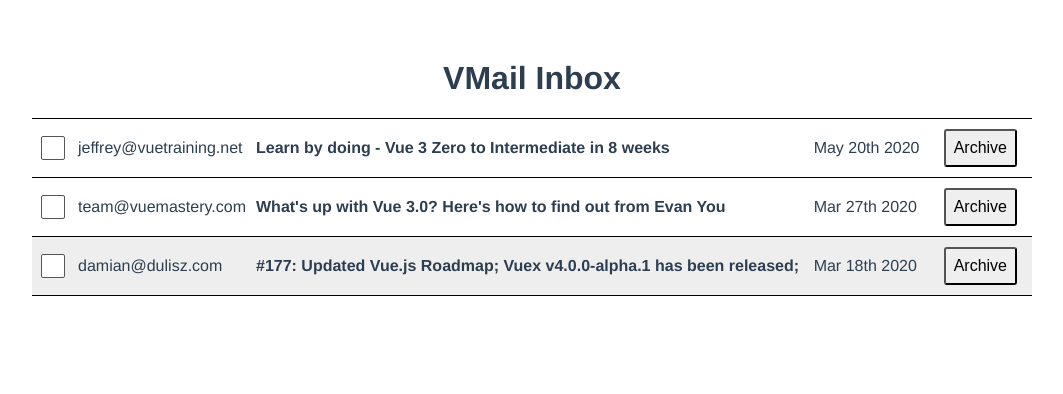
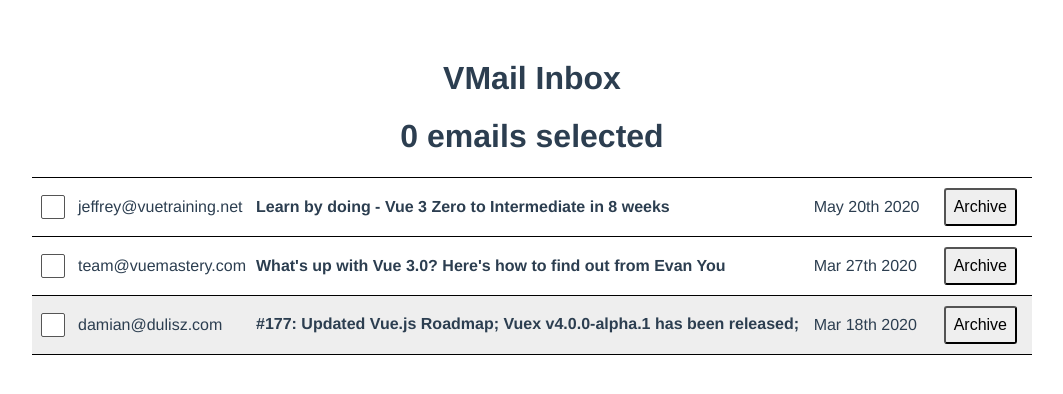
Before and after one commit to Rikstam/vue-gmail-clone, a Vue app in the folder app/: page / in a window 1280 px wide. Shown: the top 394 px of the page, without its empty margins (108-1171 px from the left). Built offline with nearby package versions, Linux system fonts and the light colour scheme; data requests are answered from the project's data file.

Commit message:
Implement selection with set

```diff
--- a/app/src/components/MailTable.vue
+++ b/app/src/components/MailTable.vue
@@ -1,16 +1,20 @@
 <template>
+<h1>{{emailSelection.emails.size}} emails selected</h1>
 <table class="mail-table">
     <tbody>
         <tr v-for="email in unarchivedEmails"
             :key="email.id"
             :class="['clickable', email.read ? 'read' : '']"
-            @click="openEmail(email)">
-          <td><input type="checkbox"/></td>
-          <td>{{email.from}}</td>
-          <td>
+            >
+          <td><input type="checkbox"
+                    @click="emailSelection.toggle(email)"
+                    :selected="emailSelection.emails.has(email)"/>
+          </td>
+          <td @click="openEmail(email)">{{email.from}}</td>
+          <td @click="openEmail(email)">
             <p><strong>{{email.subject}}</strong></p>
           </td>
-          <td class="date">{{format(new Date(email.sentAt), 'MMM do yyyy')}}</td>
+          <td class="date" @click="openEmail(email)">{{format(new Date(email.sentAt), 'MMM do yyyy')}}</td>
           <td><button @click="archiveEmail(email)">Archive</button></td>
           </tr>
     </tbody>
@@ -22,6 +26,7 @@
 
 <script>
 import { ref } from 'vue';
+import { reactive } from 'vue';
 import axios from 'axios';
 import { format } from 'date-fns';
 import MailView from './MailView.vue';
@@ -30,10 +35,23 @@
 export default {
     async setup() {
         const { data: emails } = await axios.get("http://localhost:1323/emails/");
+        const selected = reactive(new Set());
+        const emailSelection = {
+            emails: selected,
+            toggle(email) {
+                if(selected.has(email)) {
+                    selected.delete(email);
+                } else {
+                    selected.add(email);
+                }
+            }
+        }
+
         return {
             format,
             emails: ref(emails),
             openedEmail: ref(null),
+            emailSelection
         };
     },
     methods: {
```
